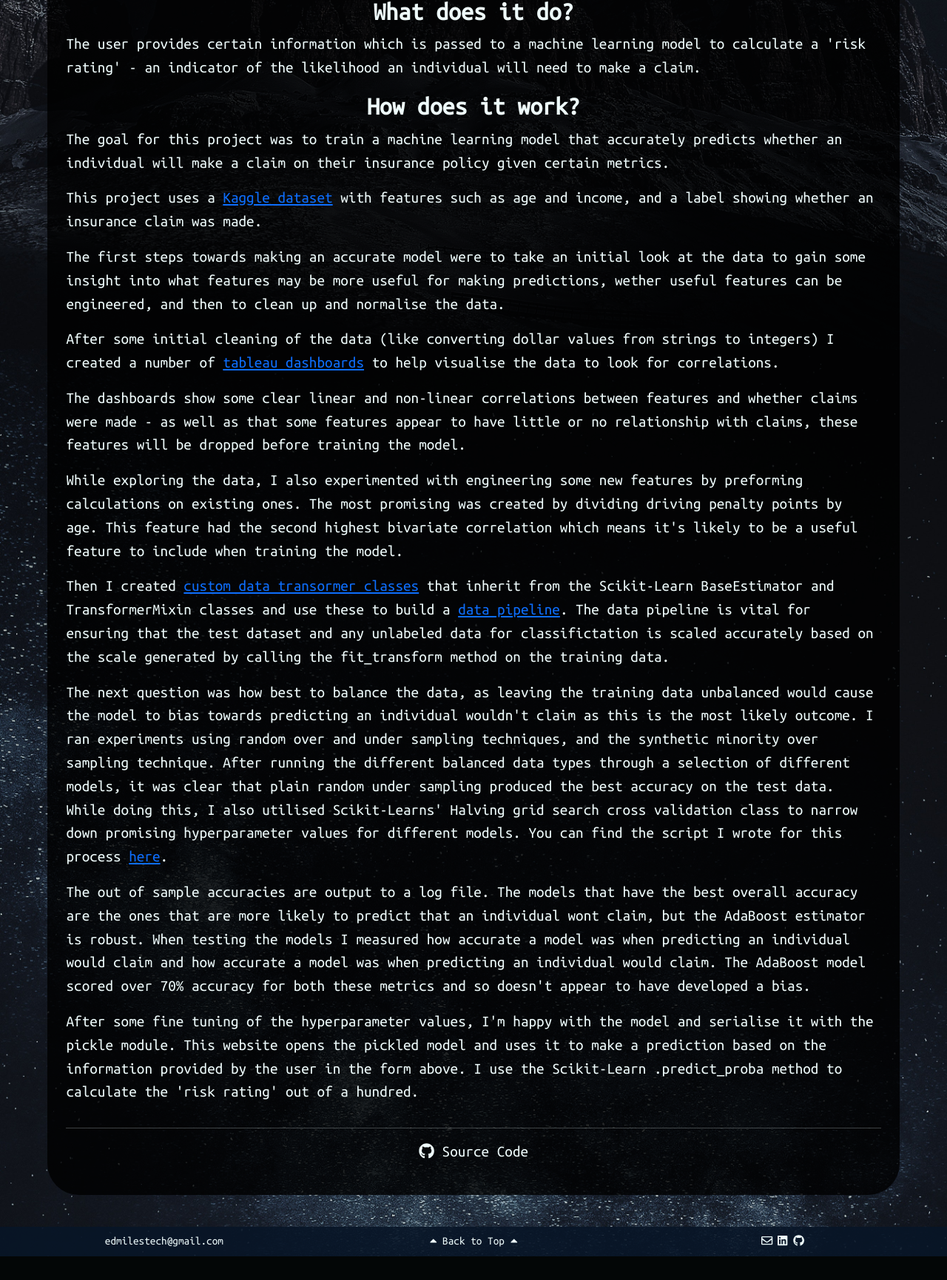
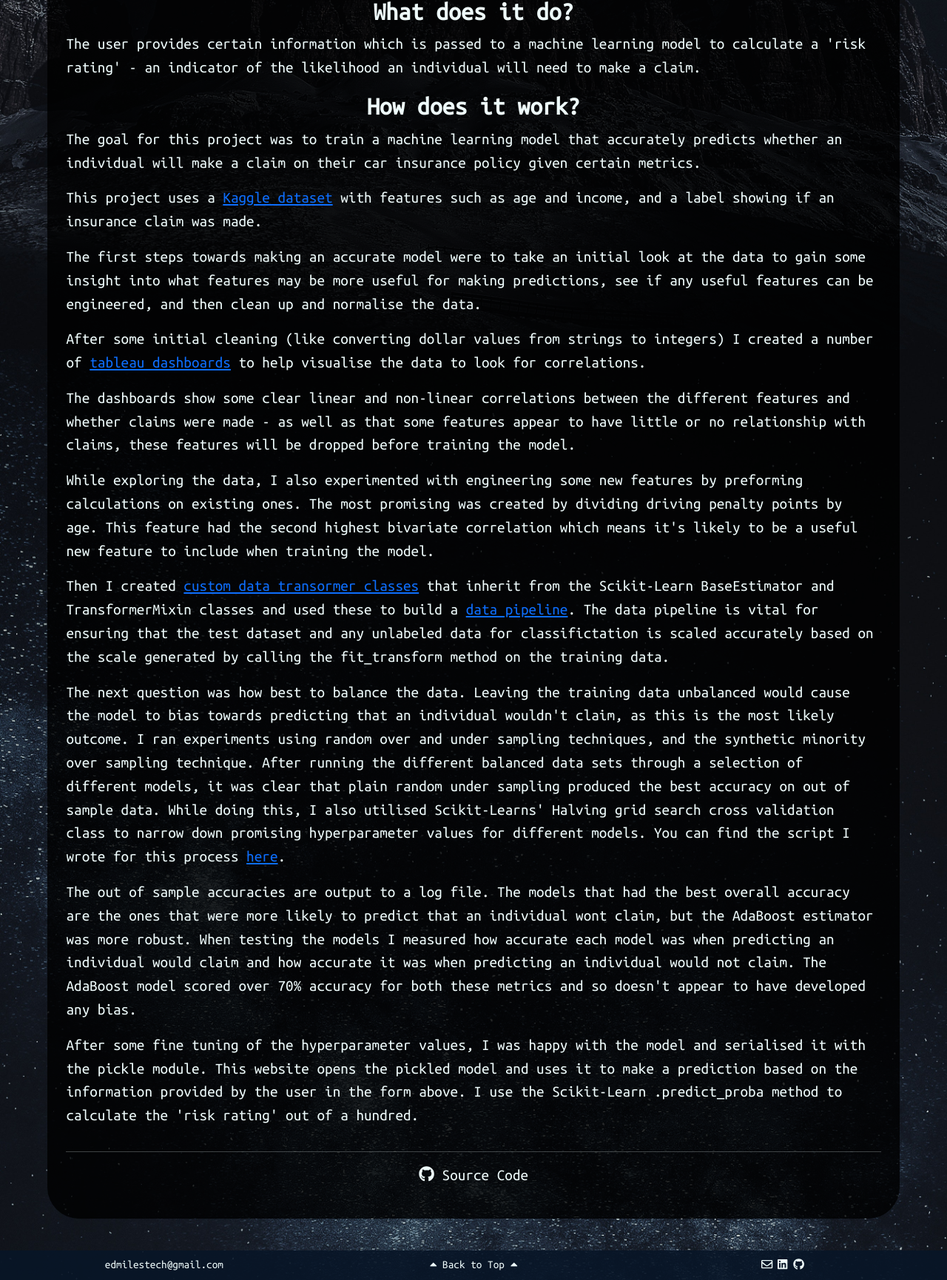
Before and after one commit to ed100miles/FlaskPortfolioSite, a Flask app: template app/templates/index.html in a window 1280 px wide. Shown: the part 3368-5099 px from the top of the page at 74% size. Before the commit the page ends 5067 px from the top, so only its background shows below. Run offline with Flask 2, Linux system fonts and the light colour scheme; the template is opened without the code that fills it, so the values that code supplies are empty; parts of the project's set-up code (start-up, migrations or seed data) failed here and were passed over; some web fonts are replaced.

Commit message:
typo changes in uw html

```diff
--- a/app/templates/index.html
+++ b/app/templates/index.html
@@ -719,50 +719,50 @@
                             claim.</p>
                         <h3>How does it work?</h3>
                         <p>The goal for this project was to train a machine learning model that accurately predicts
-                            whether an individual will make a claim on their insurance policy given certain metrics.</p>
+                            whether an individual will make a claim on their car insurance policy given certain metrics.</p>
                         <p>This project uses a <a href="https://www.kaggle.com/xiaomengsun/car-insurance-claim-data"
                                 rel="noreferrer" target="_blank">Kaggle dataset</a> with features such as age and
-                            income, and a label showing whether an insurance claim was made.</p>
+                            income, and a label showing if an insurance claim was made.</p>
                         <p>The first steps towards making an accurate model were to take an initial look at the data to
-                            gain some insight into what features may be more useful for making predictions, wether
-                            useful features can be engineered, and then to clean up and normalise the data. </p>
-                        <p>After some initial cleaning of the data (like converting dollar values from strings to
+                            gain some insight into what features may be more useful for making predictions, see if any
+                            useful features can be engineered, and then clean up and normalise the data. </p>
+                        <p>After some initial cleaning (like converting dollar values from strings to
                             integers) I created a number of <a href="https://ed100miles.github.io/visuals/"
                                 rel="noreferrer" target="_blank">tableau dashboards</a> to help visualise the data to
                             look for correlations.</p>
-                        <p>The dashboards show some clear linear and non-linear correlations between features and
+                        <p>The dashboards show some clear linear and non-linear correlations between the different features and
                             whether claims were made - as well as that some features appear to have little or no
                             relationship with claims, these features will be dropped before training the model.</p>
                         <p>While exploring the data, I also experimented with engineering some new features by
                             preforming calculations on existing ones. The most promising was created by dividing driving
                             penalty points by age. This feature had the second highest bivariate correlation which means
-                            it's likely to be a useful feature to include when training the model.</p>
+                            it's likely to be a useful new feature to include when training the model.</p>
                         <p>Then I created <a
                                 href="https://github.com/ed100miles/Underwriter/blob/main/src/transform_data/data_pipe.py"
                                 rel="noreferrer" target="_blank">custom data transormer classes</a> that inherit from
-                            the Scikit-Learn BaseEstimator and TransformerMixin classes and use these to build a <a
+                            the Scikit-Learn BaseEstimator and TransformerMixin classes and used these to build a <a
                                 href="https://github.com/ed100miles/Underwriter/blob/main/src/transform_data/data_pipe.py"
                                 rel="noreferrer" target="_blank">data pipeline</a>. The data pipeline is vital for
                             ensuring that the test dataset and any unlabeled data for classifictation is scaled
                             accurately based on the scale generated by calling the fit_transform method on the training
                             data.</p>
-                        <p>The next question was how best to balance the data, as leaving the training data unbalanced
-                            would cause the model to bias towards predicting an individual wouldn't claim as this is the
+                        <p>The next question was how best to balance the data. Leaving the training data unbalanced
+                            would cause the model to bias towards predicting that an individual wouldn't claim, as this is the
                             most likely outcome. I ran experiments using random over and under sampling techniques, and
                             the synthetic minority over sampling technique. After running the different balanced data
-                            types through a selection of different models, it was clear that plain random under sampling
-                            produced the best accuracy on the test data. While doing this, I also utilised
+                            sets through a selection of different models, it was clear that plain random under sampling
+                            produced the best accuracy on out of sample data. While doing this, I also utilised
                             Scikit-Learns' Halving grid search cross validation class to narrow down promising
                             hyperparameter values for different models. You can find the script I wrote for this process
                             <a href="https://github.com/ed100miles/Underwriter/blob/main/src/transform_data/models.py"
                                 rel="noreferrer" target="_blank">here</a>.</p>
-                        <p>The out of sample accuracies are output to a log file. The models that have the best overall
-                            accuracy are the ones that are more likely to predict that an individual wont claim, but the
-                            AdaBoost estimator is robust. When testing the models I measured how accurate a model was
-                            when predicting an individual would claim and how accurate a model was when predicting an
-                            individual would claim. The AdaBoost model scored over 70% accuracy for both these metrics
-                            and so doesn't appear to have developed a bias.</p>
-                        <p>After some fine tuning of the hyperparameter values, I'm happy with the model and serialise
+                        <p>The out of sample accuracies are output to a log file. The models that had the best overall
+                            accuracy are the ones that were more likely to predict that an individual wont claim, but the
+                            AdaBoost estimator was more robust. When testing the models I measured how accurate each model was
+                            when predicting an individual would claim and how accurate it was when predicting an
+                            individual would not claim. The AdaBoost model scored over 70% accuracy for both these metrics
+                            and so doesn't appear to have developed any bias.</p>
+                        <p>After some fine tuning of the hyperparameter values, I was happy with the model and serialised
                             it with the pickle module. This website opens the pickled model and uses it to make a
                             prediction based on the information provided by the user in the form above. I use the
                             Scikit-Learn .predict_proba method to calculate the 'risk rating' out of a hundred.</p>
```
